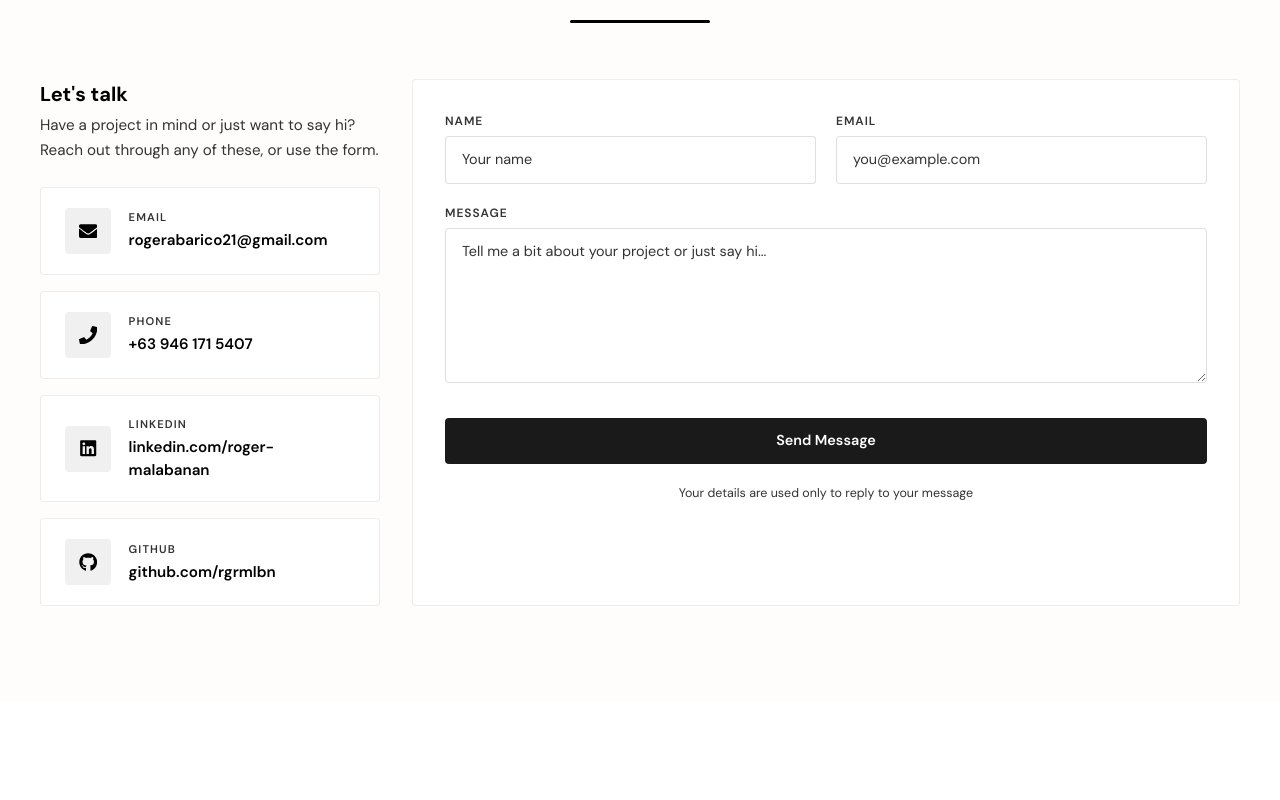
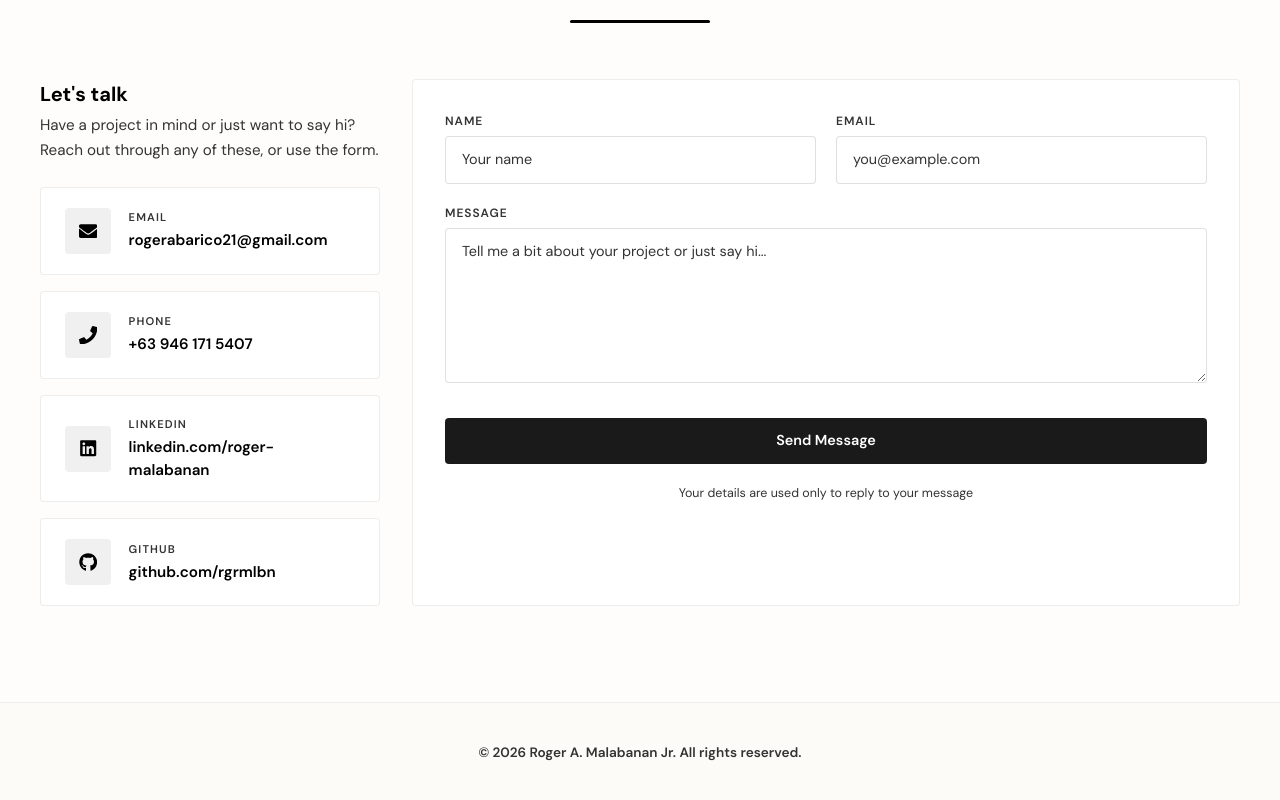
Before and after one commit to rgrmlbn/portfolio, a React (Vite) app in the folder frontend/: page / in a window 1280 px wide. Shown: the part 3388-4188 px from the top of the page. Before the commit the page ends 4090 px from the top, so only its background shows below. Built offline with nearby package versions, Linux system fonts and the light colour scheme; no server answers.

Commit message:
Add Footer

```diff
--- a/frontend/src/App.jsx
+++ b/frontend/src/App.jsx
@@ -3,6 +3,7 @@ import Hero from "./components/sections/HeroSection";
 import Skills from "./components/sections/SkillSection";
 import Projects from "./components/sections/ProjectSection";
 import Contact from "./components/sections/ContactSection";
+import Footer from "./components/Footer";
 
 function App() {
   return (
@@ -12,6 +13,7 @@ function App() {
       <Skills />
       <Projects />
       <Contact />
+      <Footer />
     </>
   )
 }
--- a/frontend/src/components/Footer.jsx
+++ b/frontend/src/components/Footer.jsx
@@ -0,0 +1,7 @@
+export default function Footer() {
+  return (
+    <footer className="bg-[var(--color-cream)] font-semibold border-t border-[var(--color-ink-dark)]/6 px-6 py-8 text-center text-[0.8rem] text-[var(--color-muted)] md:px-12 md:py-10 md:text-[0.85rem]">
+      © {new Date().getFullYear()} Roger A. Malabanan Jr. All rights reserved.
+    </footer>
+  );
+}
```
